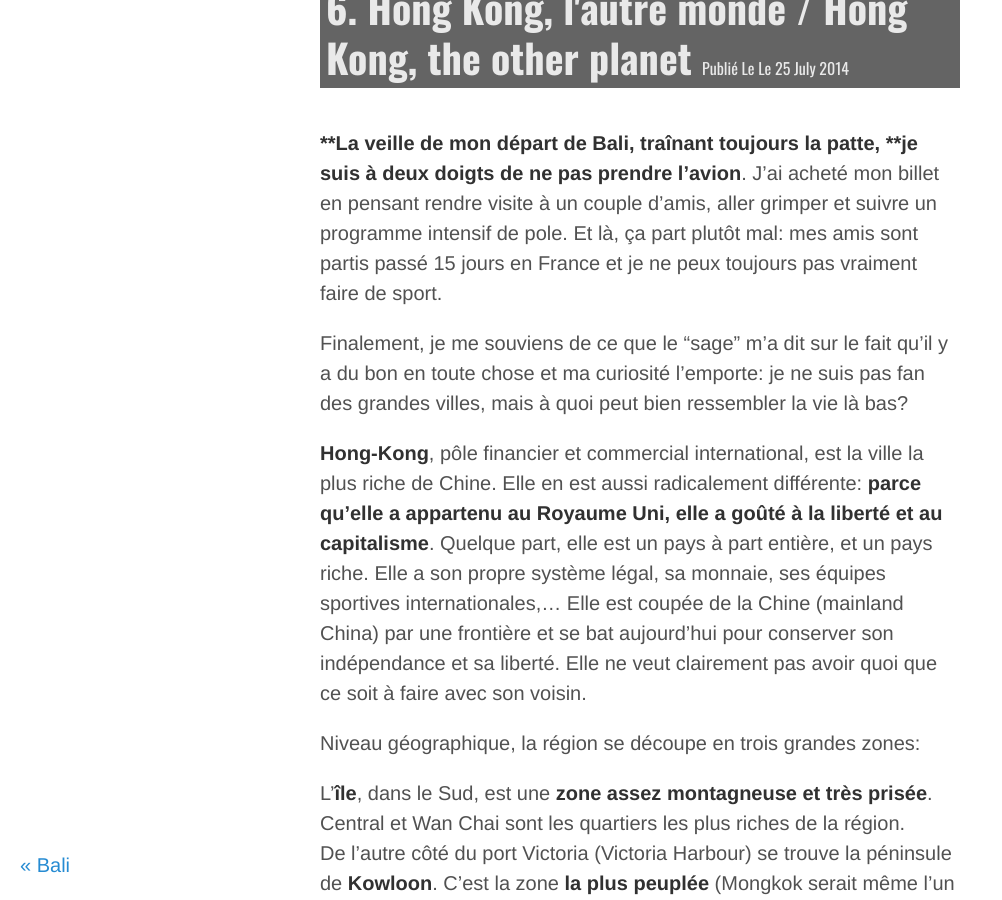
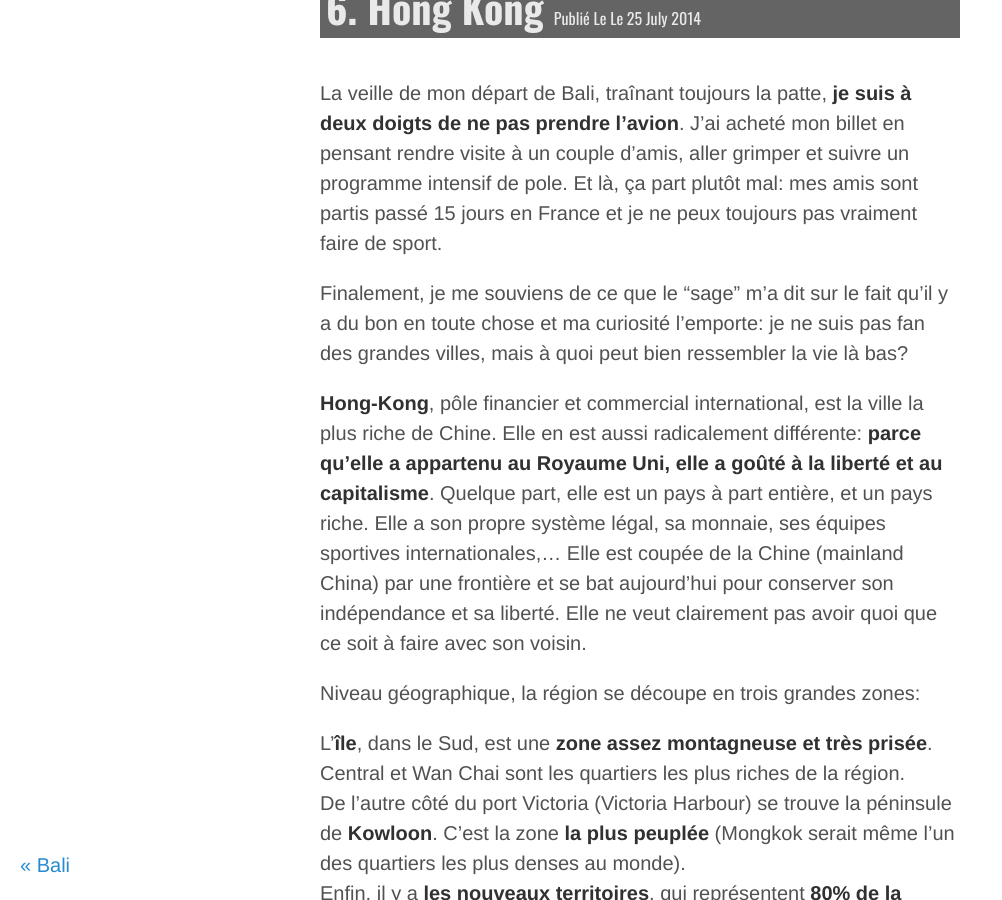
Before and after one commit to crossingborders/crossingborders.github.io, a Jekyll site: the page built from _posts/2014-07-25-Hong-Kong-autre-monde.md, in a window 1280 px wide and 900 px high. Shown: the whole window, without its empty margins (0-1002 px from the left). Built offline with Jekyll 4.4.1, drawn with Linux system fonts in a browser that asks for light colours; emoji names are drawn with the system emoji font; Markdown is read by kramdown in place of the engine named in the settings.

Commit message:
Updated 2014-07-25-Hong-Kong-autre-monde.md

```diff
--- a/_posts/2014-07-25-Hong-Kong-autre-monde.md
+++ b/_posts/2014-07-25-Hong-Kong-autre-monde.md
@@ -1,6 +1,6 @@
 ---
 layout: post
-title: "6. Hong Kong, l'autre monde / Hong Kong, the other planet"
+title: 6. Hong Kong
 zone: Hong Kong
 photoset:
   - "72157648254497500"
@@ -18,7 +18,7 @@
 published: true
 ---
 
-****La veille de mon départ de Bali, traînant toujours la patte, **je suis à deux doigts de ne pas prendre l'avion**.
+La veille de mon départ de Bali, traînant toujours la patte, **je suis à deux doigts de ne pas prendre l'avion**.
 J'ai acheté mon billet en pensant rendre visite à un couple d'amis, aller grimper et suivre un programme intensif de pole. Et là, ça part plutôt mal: mes amis sont partis passé 15 jours en France et je ne peux toujours pas vraiment faire de sport.
 
 Finalement, je me souviens de ce que le "sage" m'a dit sur le fait qu'il y a du bon en toute chose et ma curiosité l'emporte: je ne suis pas fan des grandes villes, mais à quoi peut bien ressembler la vie là bas?
```
